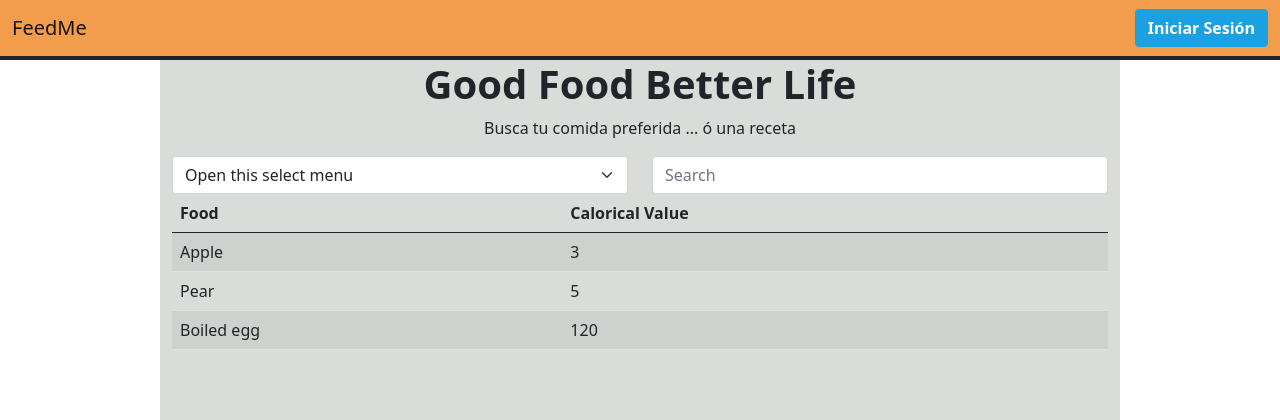
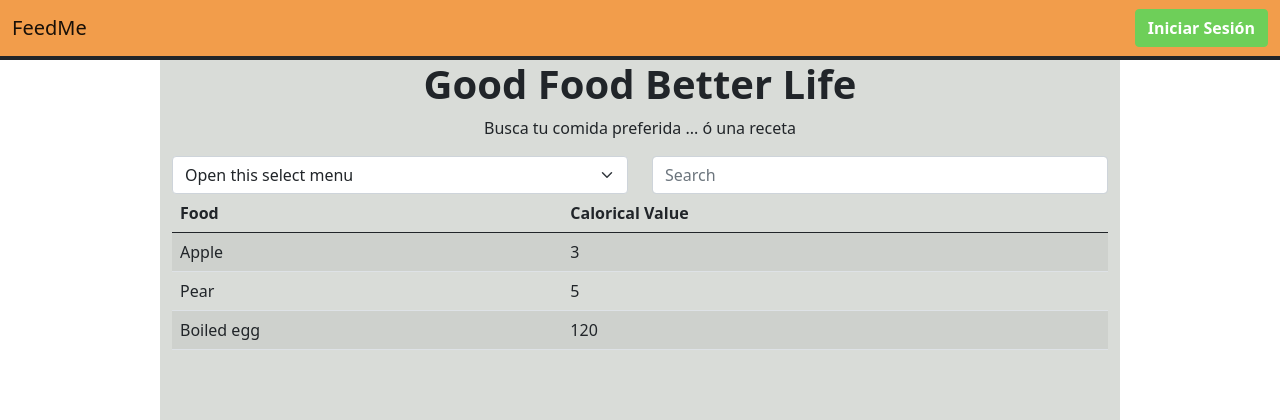
Before and after one commit to IanGarciaUnam/Aplicacion-Diseno-de-Interfaces, a Django app: page /results-nl in a window 1280 px wide. Shown: the top 420 px of the page. Run offline with Django 4.2, Linux system fonts and the light colour scheme.

Commit message:
botonBlue to botonGreen

```diff
--- a/feedme/static/css/style.css
+++ b/feedme/static/css/style.css
@@ -59,14 +59,14 @@ p {
 
 .btn-blue {
   color: white;
-  background-color: #1BA1E2;
-  border-color: #1BA1E2;
+  background-color: #6ECF59;
+  border-color: #6ECF59;
 }
 
 .btn-blue:hover {
   color: white;
-  background-color: #12709e;
-  border-color: #1BA1E2;
+  background-color: #3e7631;
+  border-color: #6ECF59;
 }
 
 .feedme-link {
```
